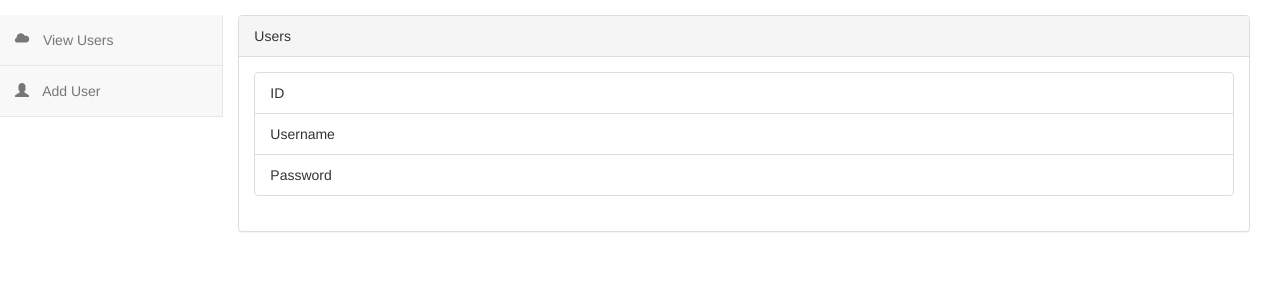
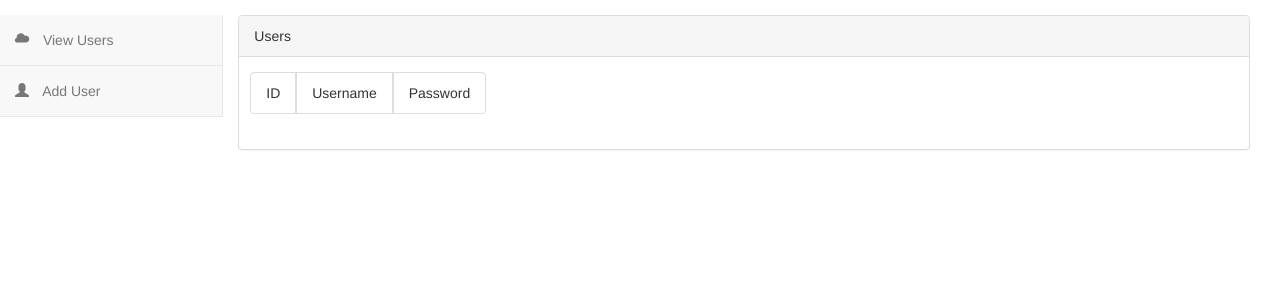
Before and after one commit to steffanboodhoo/barcodeServer, a Flask app: page / in a window 1280 px wide. Shown: the part 56-356 px from the top of the page. Run offline with Flask 2, Linux system fonts and the light colour scheme; some libraries are stand-ins or nearby versions.

Commit message:
css added

```diff
--- a/app/static/css/home.css
+++ b/app/static/css/home.css
@@ -1,5 +1,22 @@
 h1.page-header {
     margin-top: -5px;
+}
+
+.list-group-horizontal .list-group-item {
+    display: inline-block;
+}
+.list-group-horizontal .list-group-item {
+  margin-bottom: 0;
+  margin-left:-4px;
+  margin-right: 0;
+}
+.list-group-horizontal .list-group-item:first-child {
+  border-top-right-radius:0;
+  border-bottom-left-radius:4px;
+}
+.list-group-horizontal .list-group-item:last-child {
+  border-top-right-radius:4px;
+  border-bottom-left-radius:0;
 }
 
 .sidebar {
@@ -11,6 +28,8 @@ h1.page-header {
   padding-top: 15px;
   margin-top: -20px;
 }
+
+horizontal
 
 .footer {
   width: 100%;
```
